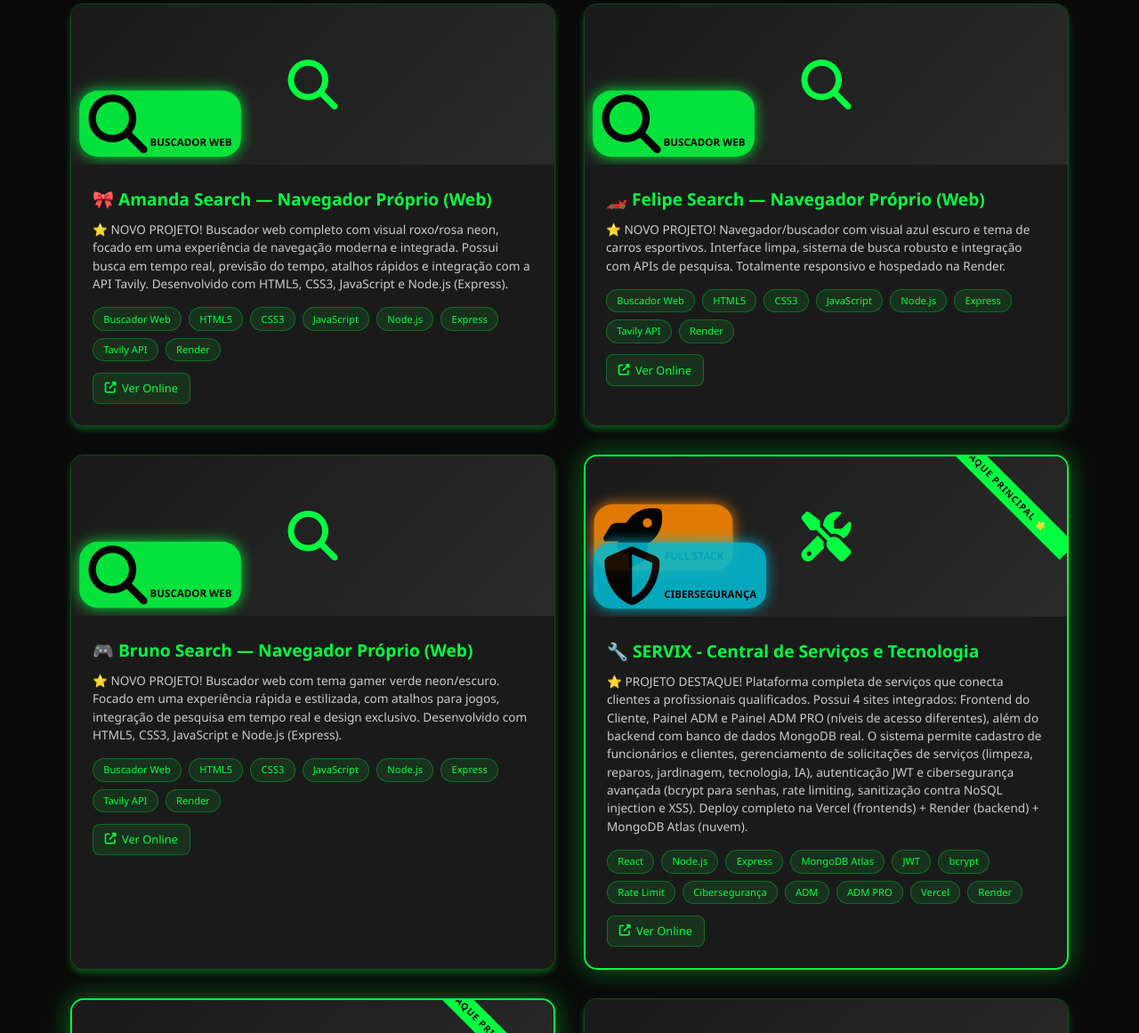
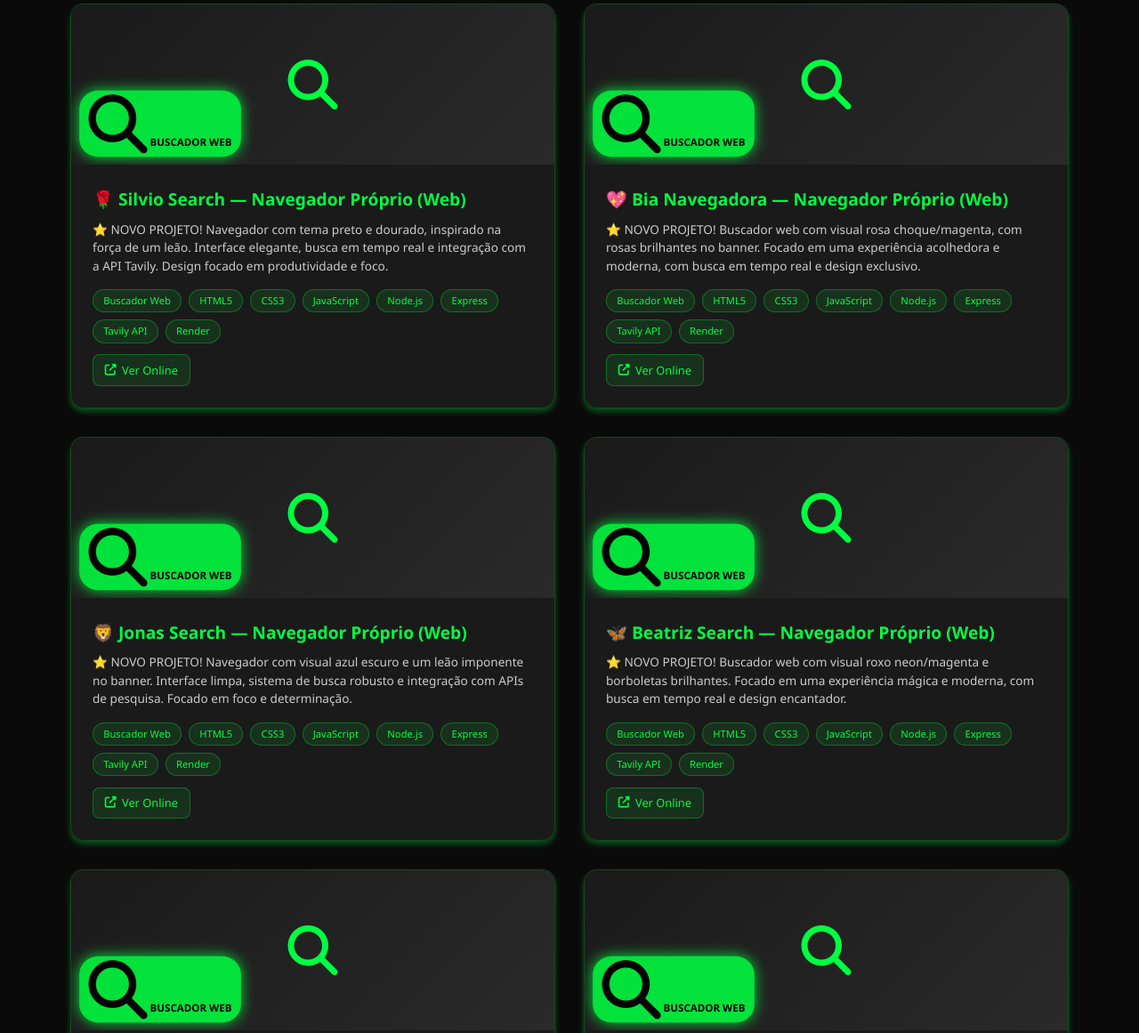
Before and after one commit to samueldesignerpromax-prog/portfolio, a plain HTML site: page projetos.html in a window 1280 px wide. Shown: the part 1799-2960 px from the top of the page at 89% size. Drawn offline with Linux system fonts and the light colour scheme.

Commit message:
Update projetos.html

```diff
--- a/projetos.html
+++ b/projetos.html
@@ -541,7 +541,7 @@
             box-shadow: 0 0 15px #3ddc84;
         }
 
-        /* NOVO BADGE - BUSCADOR WEB (AMANDA, FELIPE, BRUNO) */
+        /* NOVO BADGE - BUSCADOR WEB */
         .websearch-badge {
             position: absolute;
             top: 98px;
@@ -731,7 +731,42 @@
         // ===== ARRAY DE PROJETOS (COMPLETO) =====
         const projects = [
             // --------------------------------------------------------------
-            // NOVOS PROJETOS - BUSCADORES (AMANDA, FELIPE E BRUNO)
+            // NOVOS PROJETOS - BUSCADORES
+            // --------------------------------------------------------------
+            {
+                title: '🌹 Silvio Search — Navegador Próprio (Web)',
+                description: '⭐ NOVO PROJETO! Navegador com tema preto e dourado, inspirado na força de um leão. Interface elegante, busca em tempo real e integração com a API Tavily. Design focado em produtividade e foco.',
+                icon: 'fa-magnifying-glass',
+                link: 'https://silvio-search.onrender.com/',
+                tech: ['Buscador Web', 'HTML5', 'CSS3', 'JavaScript', 'Node.js', 'Express', 'Tavily API', 'Render'],
+                isWebSearch: true
+            },
+            {
+                title: '💖 Bia Navegadora — Navegador Próprio (Web)',
+                description: '⭐ NOVO PROJETO! Buscador web com visual rosa choque/magenta, com rosas brilhantes no banner. Focado em uma experiência acolhedora e moderna, com busca em tempo real e design exclusivo.',
+                icon: 'fa-magnifying-glass',
+                link: 'https://bia-navegadora.onrender.com/',
+                tech: ['Buscador Web', 'HTML5', 'CSS3', 'JavaScript', 'Node.js', 'Express', 'Tavily API', 'Render'],
+                isWebSearch: true
+            },
+            {
+                title: '🦁 Jonas Search — Navegador Próprio (Web)',
+                description: '⭐ NOVO PROJETO! Navegador com visual azul escuro e um leão imponente no banner. Interface limpa, sistema de busca robusto e integração com APIs de pesquisa. Focado em foco e determinação.',
+                icon: 'fa-magnifying-glass',
+                link: 'https://jonas-search.onrender.com/',
+                tech: ['Buscador Web', 'HTML5', 'CSS3', 'JavaScript', 'Node.js', 'Express', 'Tavily API', 'Render'],
+                isWebSearch: true
+            },
+            {
+                title: '🦋 Beatriz Search — Navegador Próprio (Web)',
+                description: '⭐ NOVO PROJETO! Buscador web com visual roxo neon/magenta e borboletas brilhantes. Focado em uma experiência mágica e moderna, com busca em tempo real e design encantador.',
+                icon: 'fa-magnifying-glass',
+                link: 'https://beatriz-search.onrender.com/',
+                tech: ['Buscador Web', 'HTML5', 'CSS3', 'JavaScript', 'Node.js', 'Express', 'Tavily API', 'Render'],
+                isWebSearch: true
+            },
+            // --------------------------------------------------------------
+            // BUSCADORES ANTERIORES
             // --------------------------------------------------------------
             {
                 title: '🎀 Amanda Search — Navegador Próprio (Web)',
```
